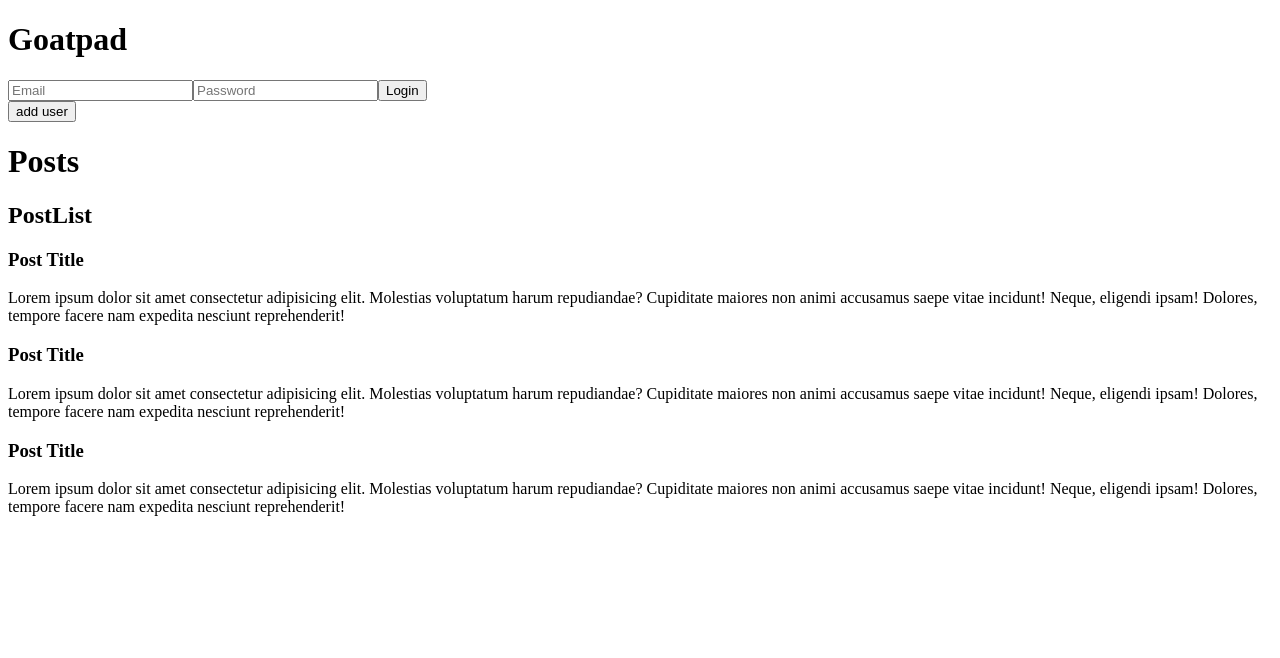
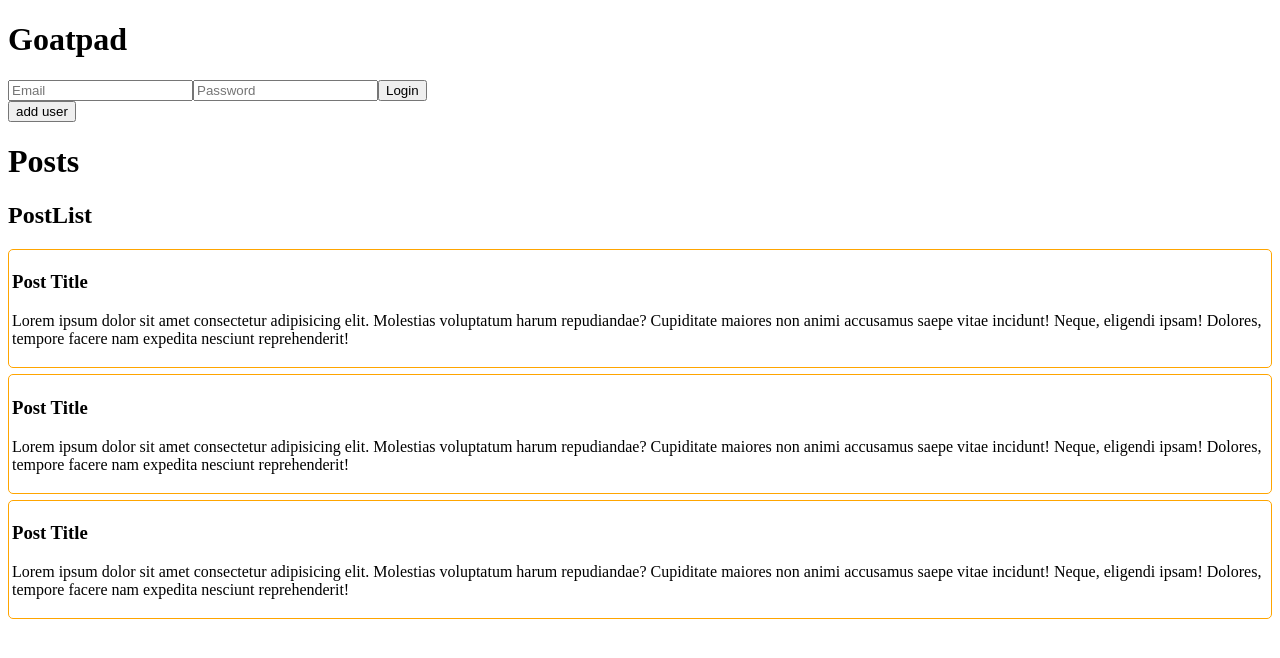
Before and after one commit to yjuwaheer/goatpad, a React (Create React App) app in the folder packages/client/: page / in a window 1280 px wide. Shown: the top 658 px of the page. Built offline with nearby package versions, Linux system fonts and the light colour scheme.

Commit message:
include react-router react-router-dom and styled-components, add terrible style to Post component

```diff
--- a/packages/client/package.json
+++ b/packages/client/package.json
@@ -9,7 +9,10 @@
     "firebase": "^9.6.9",
     "react": "^17.0.2",
     "react-dom": "^17.0.2",
+    "react-router": "^6.2.2",
+    "react-router-dom": "^6.2.2",
     "react-scripts": "5.0.0",
+    "styled-components": "^5.3.3",
     "web-vitals": "^2.1.4"
   },
   "scripts": {
--- a/packages/client/src/features/posts/components/Post.jsx
+++ b/packages/client/src/features/posts/components/Post.jsx
@@ -1,15 +1,23 @@
 import React from 'react'
+import styled from 'styled-components'
+
+const PostCard = styled.div`
+  border: 1px solid orange;
+  border-radius: 5px;
+  margin-bottom: 6px;
+  padding: 3px;
+`
 
 const Post = () => {
   return (
-    <div>
+    <PostCard>
       <h3>Post Title</h3>
       <p>
         Lorem ipsum dolor sit amet consectetur adipisicing elit. Molestias voluptatum harum repudiandae? Cupiditate
         maiores non animi accusamus saepe vitae incidunt! Neque, eligendi ipsam! Dolores, tempore facere nam expedita
         nesciunt reprehenderit!
       </p>
-    </div>
+    </PostCard>
   )
 }
 
```
Also changed, not shown: 1 other file (tests, documents, lock files or other folders).
